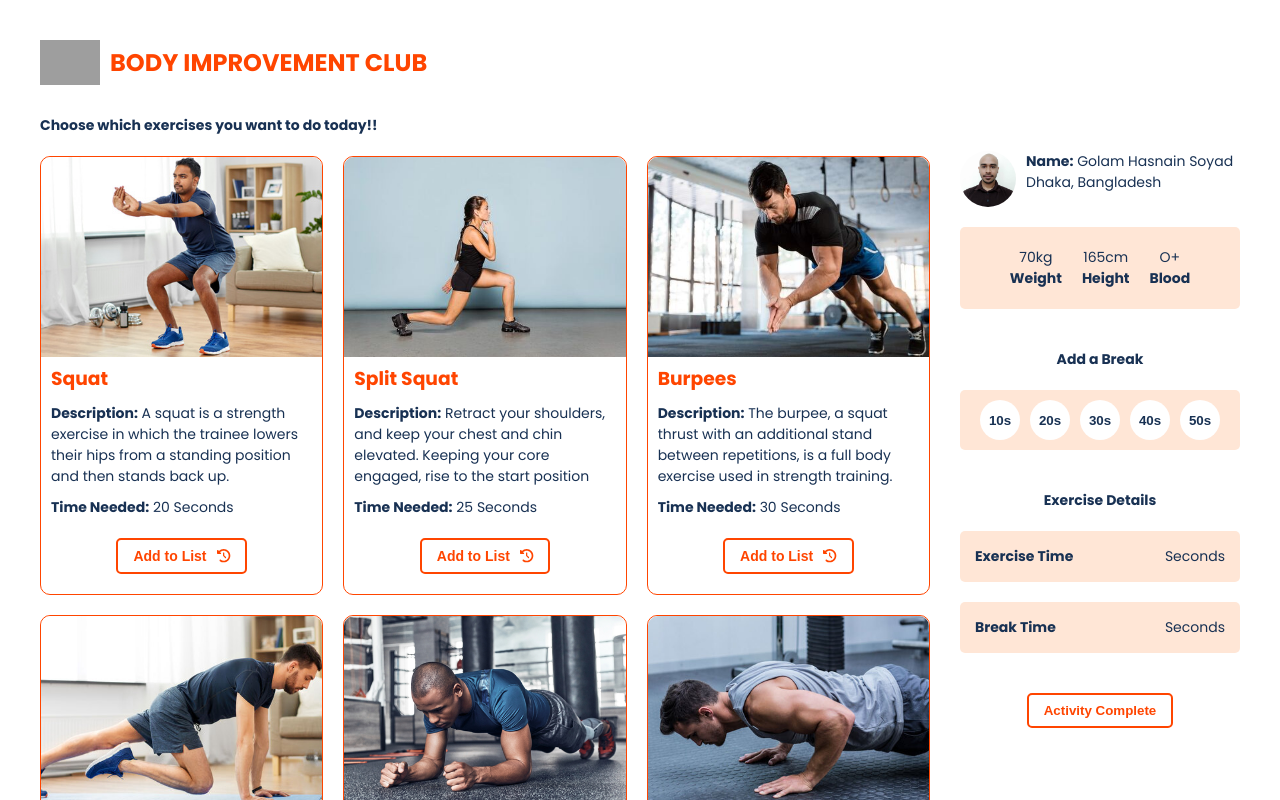
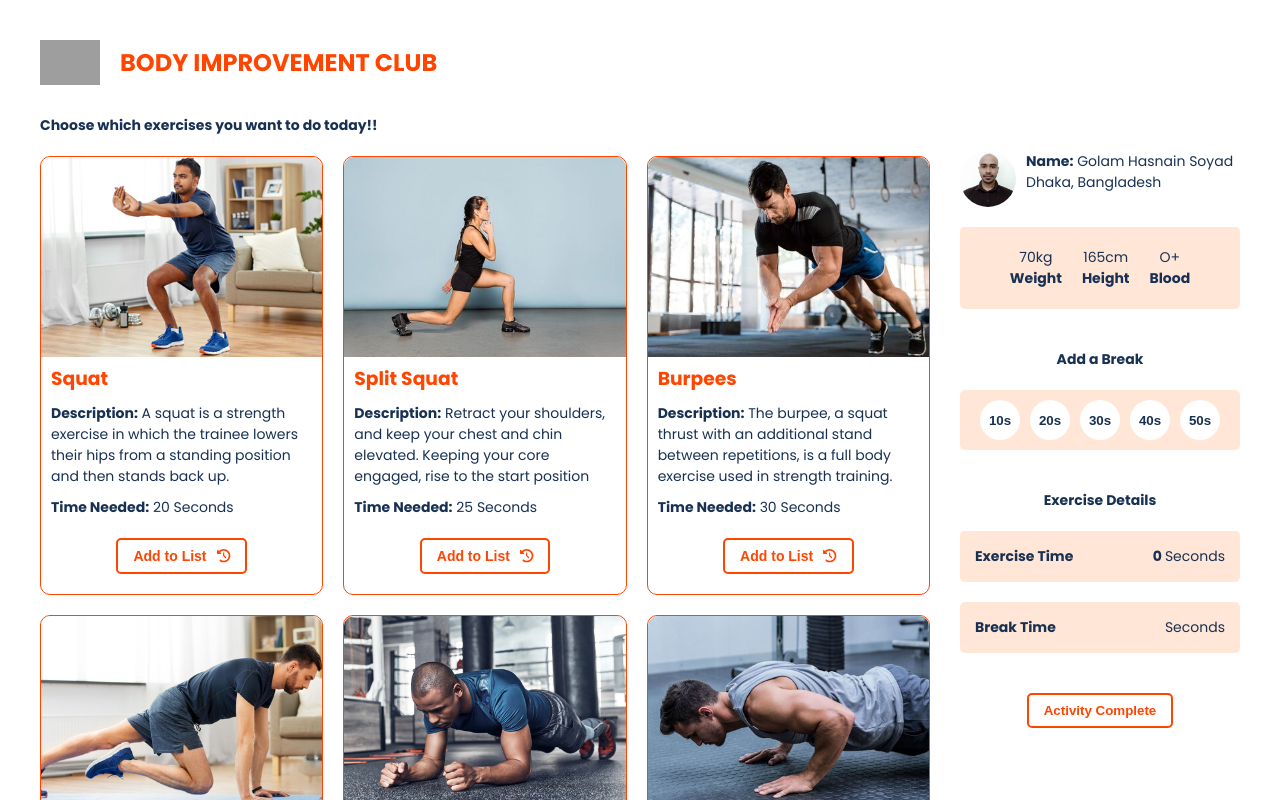
Before and after one commit to GHSoyad/body-improvement-club, a React (Create React App) app: page / in a window 1280 px wide. Shown: the top 800 px of the page. Built offline with nearby package versions, Linux system fonts and the light colour scheme; grey boxes are pictures that could not be loaded.

Commit message:
Added exercise time calculation

```diff
--- a/src/components/Exercise/Exercise.js
+++ b/src/components/Exercise/Exercise.js
@@ -4,8 +4,8 @@ import { FontAwesomeIcon } from '@fortawesome/react-fontawesome';
 import { faClockRotateLeft } from '@fortawesome/free-solid-svg-icons';
 
 const Exercise = (props) => {
-    const { name, image, description, time } = props.exercise;
-    console.log(name)
+    const { exercise, addToList } = props;
+    const { id, name, image, description, time } = exercise;
 
     return (
         <div className='exercise'>
@@ -16,7 +16,7 @@ const Exercise = (props) => {
             <p><span className='bold'>Description:</span> {description}</p>
             <div>
                 <p><span className='bold'>Time Needed:</span> {time} Seconds</p>
-                <button className='exercise-btn'>
+                <button onClick={() => addToList(exercise)} id={id} className='exercise-btn'>
                     <p>Add to List</p>
                     <FontAwesomeIcon icon={faClockRotateLeft} />
                 </button>
--- a/src/components/Exercises/Exercises.js
+++ b/src/components/Exercises/Exercises.js
@@ -3,13 +3,12 @@ import Exercise from '../Exercise/Exercise';
 import './Exercises.css'
 
 const Exercises = (props) => {
-    const { exercises } = props;
-    console.log(exercises)
+    const { exercises, addToList } = props;
 
     return (
         <div className='exercises'>
             {
-                exercises.map(exercise => <Exercise exercise={exercise} key={exercise.id}></Exercise>)
+                exercises.map(exercise => <Exercise exercise={exercise} key={exercise.id} addToList={addToList}></Exercise>)
             }
         </div>
     );
--- a/src/components/Header/Header.css
+++ b/src/components/Header/Header.css
@@ -7,7 +7,7 @@
 .header-logo {
     display: flex;
     align-items: center;
-    gap: 10px;
+    gap: 20px;
 }
 
 .header h2 {
--- a/src/components/Main/Main.js
+++ b/src/components/Main/Main.js
@@ -5,6 +5,7 @@ import './Main.css'
 
 const Main = () => {
     const [exercises, setExercises] = useState([]);
+    const [exerciseTime, setExerciseTime] = useState(0);
 
     useEffect(() => {
         fetch('data.json')
@@ -12,10 +13,18 @@ const Main = () => {
             .then(exercises => setExercises(exercises))
     }, [])
 
+    const addToList = (exercise) => {
+        const { id, time } = exercise;
+        const newTime = exerciseTime + parseInt(time);
+        setExerciseTime(newTime);
+        const element = document.getElementById(id);
+        element.innerText = 'Added to List';
+    }
+
     return (
         <div className='main'>
-            <Exercises exercises={exercises}></Exercises>
-            <Sidebar></Sidebar>
+            <Exercises exercises={exercises} addToList={addToList}></Exercises>
+            <Sidebar exerciseTime={exerciseTime}></Sidebar>
         </div>
     );
 };
--- a/src/components/Sidebar/Sidebar.js
+++ b/src/components/Sidebar/Sidebar.js
@@ -1,7 +1,8 @@
 import React from 'react';
 import './Sidebar.css'
 
-const Sidebar = () => {
+const Sidebar = (props) => {
+    const { exerciseTime } = props;
     return (
         <div className='sidebar'>
             <div className='user'>
@@ -37,7 +38,7 @@ const Sidebar = () => {
             <div className='exercise-details'>
                 <div className='exercise-detail'>
                     <p className='bold'>Exercise Time</p>
-                    <p>Seconds</p>
+                    <p><span className='bold'>{exerciseTime} </span> Seconds</p>
                 </div>
                 <div className='exercise-detail'>
                     <p className='bold'>Break Time</p>
```
